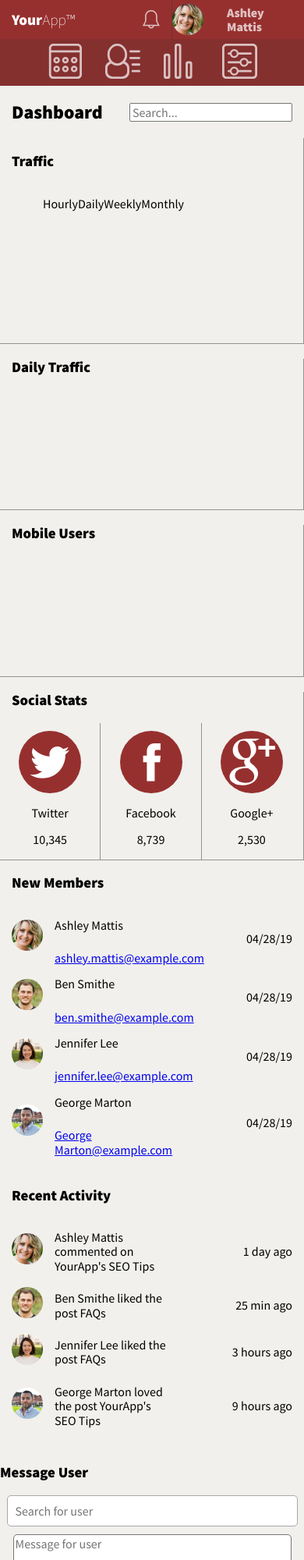
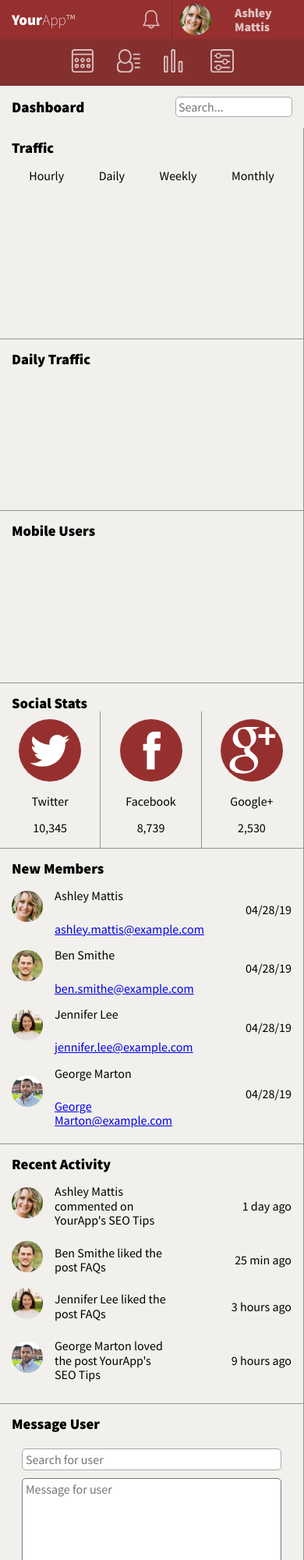
Before and after one commit to brandonaaronson/Techdegree-Project-7, a website: page index.html in a window 390 px wide. Shown: the top 2000 px of the page at 78% size. Drawn offline with nearby package versions, Linux system fonts and the light colour scheme.

Commit message:
Mobile CSS almost complete

```diff
--- a/css/Base/_base.scss
+++ b/css/Base/_base.scss
@@ -5,10 +5,12 @@ body {
     font-family: 'Source Sans Pro', sans-serif;
     font-weight: 400;
     font-size: 1em;
+    width: 100%;
 }
 
 ul {
   list-style: none;
+  padding: 0;
 }
 
 li {
--- a/css/Components/_buttons.scss
+++ b/css/Components/_buttons.scss
@@ -2,7 +2,6 @@
 .settings-button {
   display: flex;
   justify-content: space-between;
-  margin: 20px 0;
   & button {
     border-radius: 5px;
   }
@@ -10,9 +9,13 @@
 
 #send {
   display: inline-block;
-  width: 20%;
-  margin-top: 20px;
-  border-radius: 5px;
-  border: 1px solid darkgray;
-  padding: 5px;
+  @include button;
 }
+
+#save {
+  @include button;
+}
+
+#cancel {
+  @include button;
+}
--- /dev/null
+++ b/css/Components/_charts.scss
@@ -0,0 +1,4 @@
+
+canvas {
+  width: 100%;
+}
--- a/css/Components/_fields.scss
+++ b/css/Components/_fields.scss
@@ -4,9 +4,13 @@
   height: 200px;
   margin-top: 10px;
   border-radius: 5px;
+  padding: 4px;
 }
 
 #user-field {
   width: 90%;
+  padding: 4px;
   margin-left: auto;
+  margin-right: auto;
+  margin-top: 20px;
 }
--- a/css/Components/_grid.scss
+++ b/css/Components/_grid.scss
@@ -2,8 +2,7 @@
 
 .grid-container {
   display: grid;
-  max-width: 1024px;
-  margin: 0 auto;
+  padding: 0;
   grid-template-columns: 100%;
   grid-template-rows: auto;
   grid-template-areas:
--- a/css/Components/_header.scss
+++ b/css/Components/_header.scss
@@ -3,7 +3,6 @@
     grid-template-columns: 1fr 50px 1fr;
     background-color: #800000cc;
     height: 50px;
-    max-width: 1050px;
 }
 
 .app-name {
@@ -27,7 +26,11 @@
     display: flex;
     align-items: center;
     justify-content: center;
-    border-left: 1px solid rgba(56, 56, 56, .5);
+    border-left: 1px solid $primary-border-color;
     margin:  0;
     height: 50px;
+
+    & img {
+      margin-left: 10px;
+    }
 }
--- a/css/Components/_index.scss
+++ b/css/Components/_index.scss
@@ -10,6 +10,7 @@
 @import 'buttons';
 @import 'fields';
 @import 'main';
+@import 'charts';
 @import 'traffic';
 @import 'mobile';
 @import 'social';
--- a/css/Components/_main.scss
+++ b/css/Components/_main.scss
@@ -12,5 +12,13 @@ main {
   padding: 0 15px;
   & h2 {
     width: 30%;
+    font-size: 1.2em;
+  }
+
+  & input {
+    width: 150px;
+    border: 1px solid darkgray;
+    padding: 3px;
+    border-radius: 5px;
   }
 }
--- a/css/Components/_members.scss
+++ b/css/Components/_members.scss
@@ -1,22 +1,9 @@
-.new-members {
-
-  }
-
-.members-container {
-  display: flex;
-  align-items: center;
-}
-
-.members-text {
- width: 40%;
-}
-
 .new-members,
 .member-activity {
+  @include border($primary-border-color);
   display: flex;
   flex-direction: column;
-  margin-bottom: 20px;
-  padding: 0 15px;
+  padding: 0 15px 20px 15px;
   & p {
     padding-bottom: 8px;
     align-self: flex-start;
@@ -32,3 +19,12 @@
     padding-top: 10px;
   }
 }
+
+.members-container {
+  display: flex;
+  align-items: center;
+}
+
+.members-text {
+ width: 40%;
+}
--- a/css/Components/_message.scss
+++ b/css/Components/_message.scss
@@ -1,11 +1,13 @@
 .message {
+  @include border($primary-border-color);
   display: flex;
   flex-direction: column;
-  padding: 0;
+  padding: 0 15px;
 }
 
 .widget-container {
   display: block;
   width: 100%;
   text-align: center;
+  margin: 0 auto 20px;
 }
--- a/css/Components/_settings.scss
+++ b/css/Components/_settings.scss
@@ -1,6 +1,8 @@
 
 .settings {
-  padding: 0 15px;
+  @include border($primary-border-color);
+  padding: 0 15px 20px;
+  border-bottom: 0;
 }
 
  .switch-ios.switch-light > span span {
@@ -63,12 +65,3 @@ option {
   border: 1px solid rgb(169, 169, 169);
   padding: 10px;
 }
-
-.settings-button {
-  display: flex;
-  justify-content: space-between;
-  margin: 20px 0;
-  & button {
-    border-radius: 5px;
-  }
-}
--- a/css/Components/_svg-icons.scss
+++ b/css/Components/_svg-icons.scss
@@ -18,8 +18,8 @@
 }
 
 #navigation > a img {
-  width: 45px;
-  height: 45px;
+  width: 30px;
+  height: 30px;
   opacity: .7;
   padding: 0 15px;
 
--- a/css/Components/_traffic.scss
+++ b/css/Components/_traffic.scss
@@ -11,11 +11,13 @@
 
 .traffic-nav {
   display: flex;
-  justify-content: left;
+  justify-content: space-around;
 }
 
 .traffic-nav-link {
-
+  & li {
+    margin: 0 10px;
+  }
   &:hover {
     transition: .3s;
     color: #fff;
--- a/css/Components/_typography.scss
+++ b/css/Components/_typography.scss
@@ -11,3 +11,8 @@
     opacity: .7;
     align-content: center;
   }
+
+  .section-header {
+    margin: 0;
+    padding-top: 15px;
+  }
--- a/css/Utilities/_mixins.scss
+++ b/css/Utilities/_mixins.scss
@@ -7,3 +7,11 @@
   display: block;
   width: 75%;
 }
+
+@mixin button {
+  width: 20%;
+  margin-top: 20px;
+  border-radius: 5px;
+  border: 1px solid darkgray;
+  padding: 5px;
+}
--- a/index.html
+++ b/index.html
@@ -53,7 +53,7 @@
             <section class="traffic">
 
               <div class="traffic-header">
-                <h3>Traffic</h3>
+                <h3 class="section-header">Traffic</h3>
                 <ul class="traffic-nav">
                   <li class="traffic-nav-link">Hourly</li>
                   <li class="traffic-nav-link">Daily</li>
@@ -69,7 +69,7 @@
 
             <!-- bar graph -->
             <section class="daily">
-              <h3>Daily Traffic</h3>
+              <h3 class="section-header">Daily Traffic</h3>
 
               <div class="widget-container-half">
                 <!-- element bar graph will attach to -->
@@ -79,7 +79,7 @@
 
             <!-- doughnut graph-->
             <section class="mobile">
-              <h3>Mobile Users</h3>
+              <h3 class="section-header">Mobile Users</h3>
 
               <div class="widget-container-half">
                 <!-- element dougnut graph will attach to -->
@@ -88,7 +88,7 @@
             </section>
 
             <section class="social">
-              <h3>Social Stats</h3>
+              <h3 class="section-header">Social Stats</h3>
               <div class="social-flex">
                 <div class="social-container">
                   <div class="social-image">
@@ -148,7 +148,7 @@
 
               <!-- new members widget -->
               <section class="new-members">
-                <h3>New Members</h3>
+                <h3 class="section-header">New Members</h3>
 
                 <div class="members-container">
                   <img src="images/member-1.jpg" class="member-pics">
@@ -189,7 +189,7 @@
 
               <!-- recent activity widget-->
               <section class="member-activity">
-                  <h3>Recent Activity</h3>
+                  <h3 class="section-header">Recent Activity</h3>
 
                   <div class="members-container">
                     <img src="images/member-1.jpg" class="member-pics">
@@ -226,7 +226,7 @@
 
                 <!-- message widget -->
                 <section class="message">
-                  <h3>Message User</h3>
+                  <h3 class="section-header">Message User</h3>
 
                   <form class="widget-container">
                     <input type="text" placeholder="Search for user" class="form-field" id="user-field">
@@ -237,7 +237,7 @@
 
                 <!-- settings widget-->
                 <section class="settings">
-                  <h3>Settings</h3>
+                  <h3 class="section-header">Settings</h3>
                   <label class="switch-ios switch-light switch-candy email" onclick="">
                     <input type="checkbox">
 
```
Also changed, not shown: css/style.css, 1 other file.
